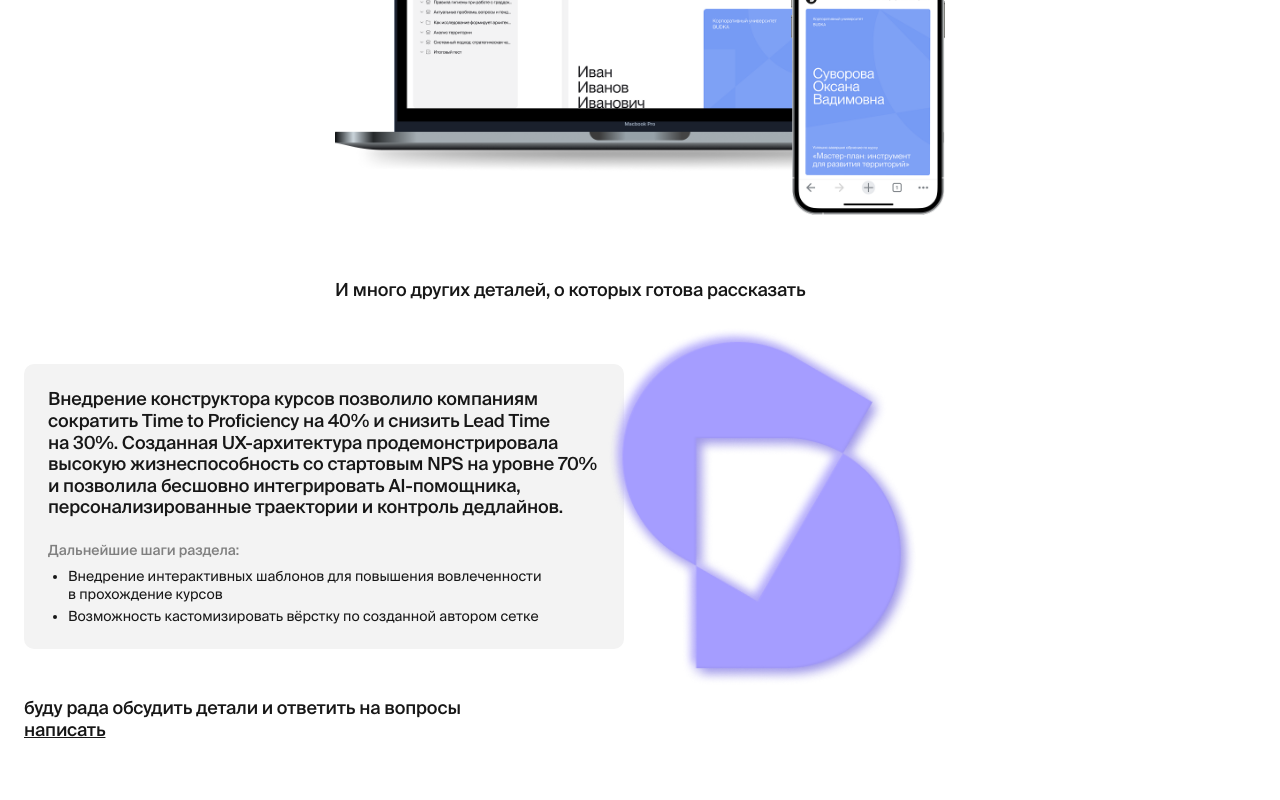
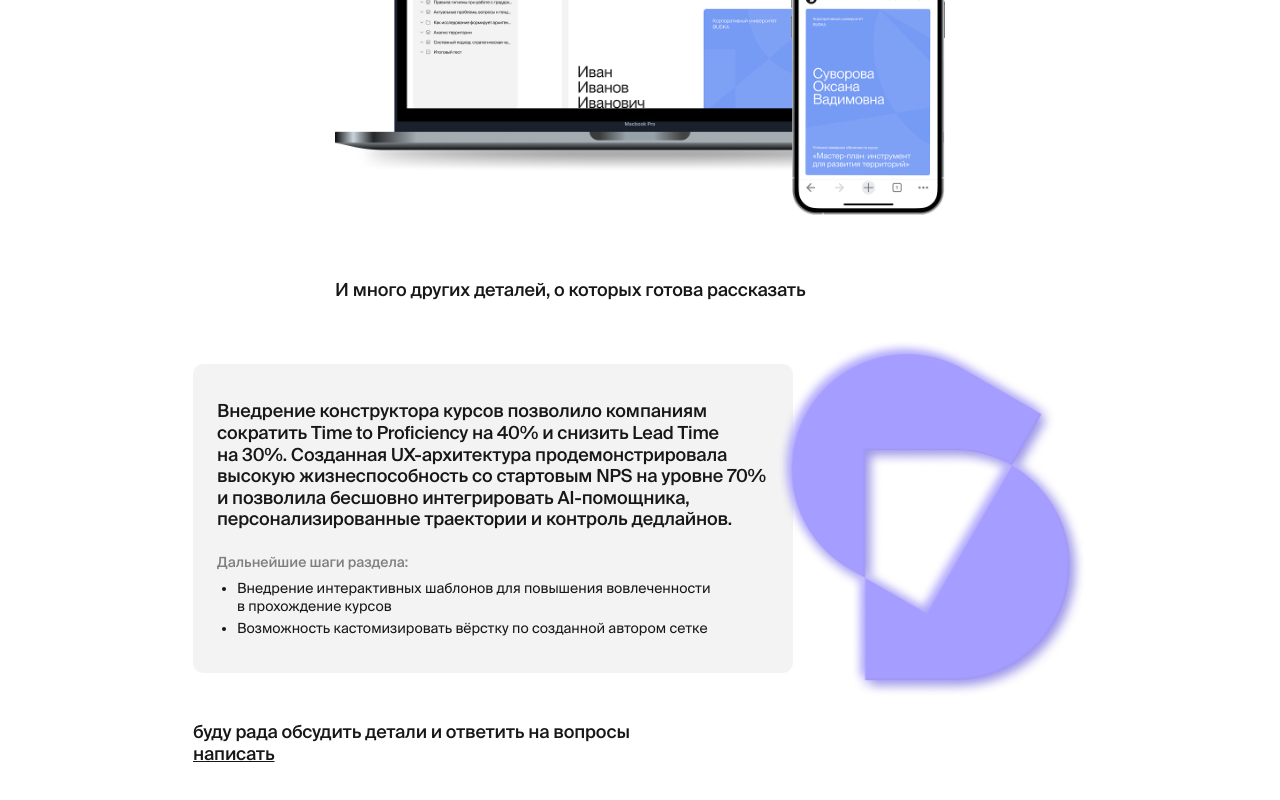
Before and after one commit to Timkogas/ox_portfolio, a React (Vite) app: page /stemps in a window 1280 px wide. Shown: the part 6857-7657 px from the top of the page. Built offline with nearby package versions, Linux system fonts and the light colour scheme.

Commit message:
fix(stemps): centre conclusion block & taller card (fix left shift)

```diff
--- a/src/pages/stemps/stemps-page.tsx
+++ b/src/pages/stemps/stemps-page.tsx
@@ -398,21 +398,23 @@ export default function StempsPage() {
       {/* Conclusion card + blob + footer */}
       <section className="w-full pb-[70px] max-lg:pb-[40px] overflow-x-clip">
         <div className="w-full max-w-[1440px] mx-auto px-[24px]">
-          <div className="flex flex-col gap-[48px] max-lg:gap-[32px]">
+          {/* Card + blob + footer as one block, centred in the content column;
+              footer aligns to the card's left edge. */}
+          <div className="w-[894px] max-w-full mx-auto flex flex-col gap-[48px] max-lg:gap-[32px]">
             {/* Card + blob row — the row height equals the card height, so the
                 blob centres vertically on the card (not on the whole block). */}
-            <div className="relative w-[600px] max-w-full">
+            <div className="relative">
               <img
                 src={blob}
                 alt=""
                 role="presentation"
                 loading="lazy"
-                className="absolute z-10 left-full top-1/2 -translate-x-[16px] -translate-y-1/2 w-[310px] h-auto pointer-events-none max-lg:hidden"
+                className="absolute z-10 left-[600px] top-1/2 -translate-x-[16px] -translate-y-1/2 w-[310px] h-auto pointer-events-none max-lg:hidden"
                 onError={(e) => {
                   e.currentTarget.style.display = "none";
                 }}
               />
-              <section className="relative bg-[var(--stemps-section-bg)] rounded-[10px] p-[24px] flex flex-col gap-[24px]">
+              <section className="relative w-[600px] max-lg:w-full bg-[var(--stemps-section-bg)] rounded-[10px] px-[24px] py-[36px] flex flex-col gap-[24px]">
                 <p className="text-size-m text-neutral-900">
                   {conclusion.text}
                 </p>
```
